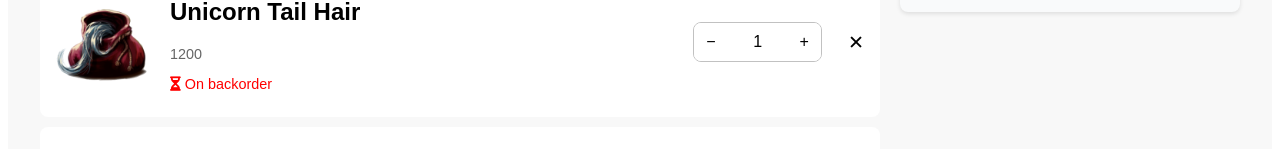
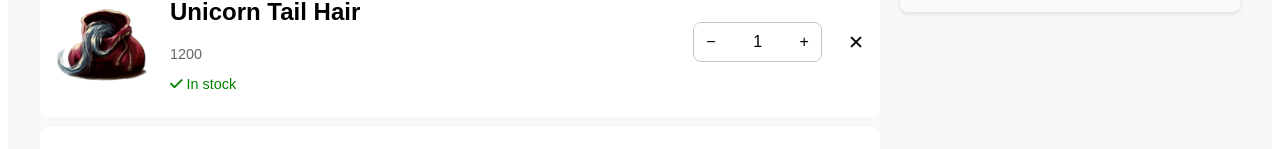
Before and after one commit to evelyntrann/hogwarts-shopping-cart, a Vue app: page / in a window 1280 px wide. Shown: the part 434-583 px from the top of the page. Built offline with nearby package versions, Linux system fonts and the light colour scheme.

Commit message:
complete episode 13

```diff
--- a/src/App.vue
+++ b/src/App.vue
@@ -11,7 +11,8 @@
                         <div class="item-details">
                             <h2>{{ shoppingCartItems[0].productName }}</h2>
                             <p class="price">{{shoppingCartItems[0].price}}</p>
-                            <p class="in-stock-status"> <i class="fa-solid fa-check"></i> In stock</p>
+                            <p class="in-stock-status" v-if = "shoppingCartItems[0].isInStock"> <i class="fa-solid fa-check"></i> In stock</p>
+                            <p class="on-backorder - status" v-else> <i class="fa-solid fa-hourglass-half"></i> On backorder</p>
                         </div>
                         <div class="item-actions">
                             <div class="quantity-selector">
@@ -32,7 +33,8 @@
                         <div class="item-details">
                             <h2>{{ shoppingCartItems[1].productName }}</h2>
                             <p class="price">{{shoppingCartItems[1].price}}</p>
-                            <p class="in-stock-status"> <i class="fa-solid fa-check"></i> In stock</p>
+                            <p class="in-stock-status" v-if = "shoppingCartItems[0].isInStock"> <i class="fa-solid fa-check"></i> In stock</p>
+                            <p class="on-backorder - status" v-else> <i class="fa-solid fa-hourglass-half"></i> On backorder</p>
                         </div>
                         <div class="item-actions">
                             <div class="quantity-selector">
@@ -53,7 +55,8 @@
                         <div class="item-details">
                             <h2>{{ shoppingCartItems[2].productName }}</h2>
                             <p class="price">{{shoppingCartItems[2].price}}</p>
-                            <p class="on-backorder-status"> <i class="fa-solid fa-hourglass-half"></i> On backorder</p>
+                            <p class="in-stock-status" v-if = "shoppingCartItems[0].isInStock"> <i class="fa-solid fa-check"></i> In stock</p>
+                            <p class="on-backorder - status" v-else> <i class="fa-solid fa-hourglass-half"></i> On backorder</p>
                         </div>
                         <div class="item-actions">
                             <div class="quantity-selector">
@@ -74,7 +77,8 @@
                         <div class="item-details">
                             <h2>{{ shoppingCartItems[3].productName }}</h2>
                             <p class="price">{{shoppingCartItems[3].price}}</p>
-                            <p class="in-stock-status"> <i class="fa-solid fa-check"></i> In stock</p>
+                            <p class="in-stock-status" v-if = "shoppingCartItems[0].isInStock"> <i class="fa-solid fa-check"></i> In stock</p>
+                            <p class="on-backorder - status" v-else> <i class="fa-solid fa-hourglass-half"></i> On backorder</p>
                         </div>
                         <div class="item-actions">
                             <div class="quantity-selector">
@@ -95,7 +99,8 @@
                         <div class="item-details">
                             <h2>{{ shoppingCartItems[4].productName }}</h2>
                             <p class="price">{{shoppingCartItems[4].price}}</p>
-                            <p class="in-stock-status"> <i class="fa-solid fa-check"></i> In stock</p>
+                            <p class="in-stock-status" v-if = "shoppingCartItems[0].isInStock"> <i class="fa-solid fa-check"></i> In stock</p>
+                            <p class="on-backorder - status" v-else> <i class="fa-solid fa-hourglass-half"></i> On backorder</p>
                         </div>
                         <div class="item-actions">
                             <div class="quantity-selector">
```
